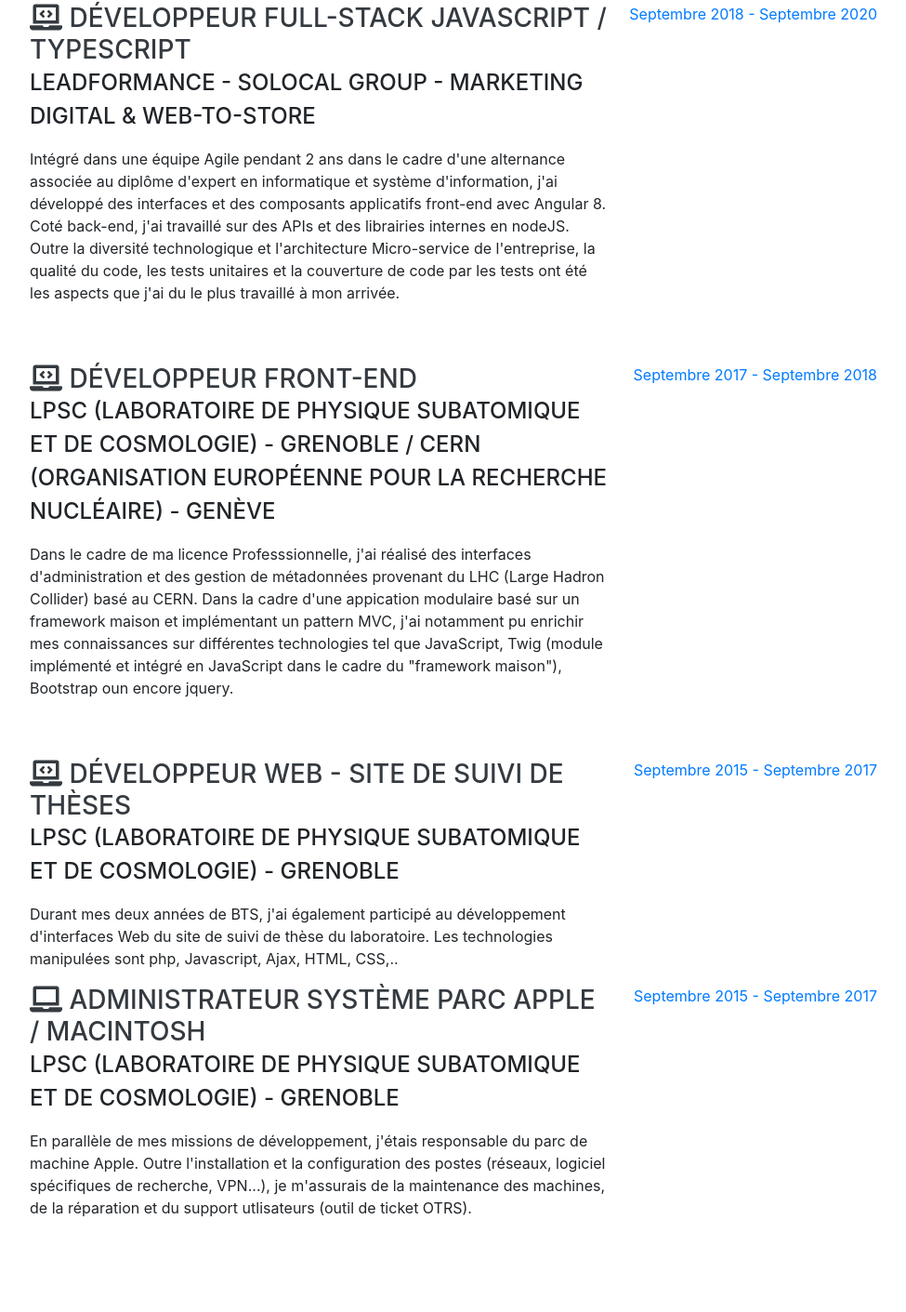
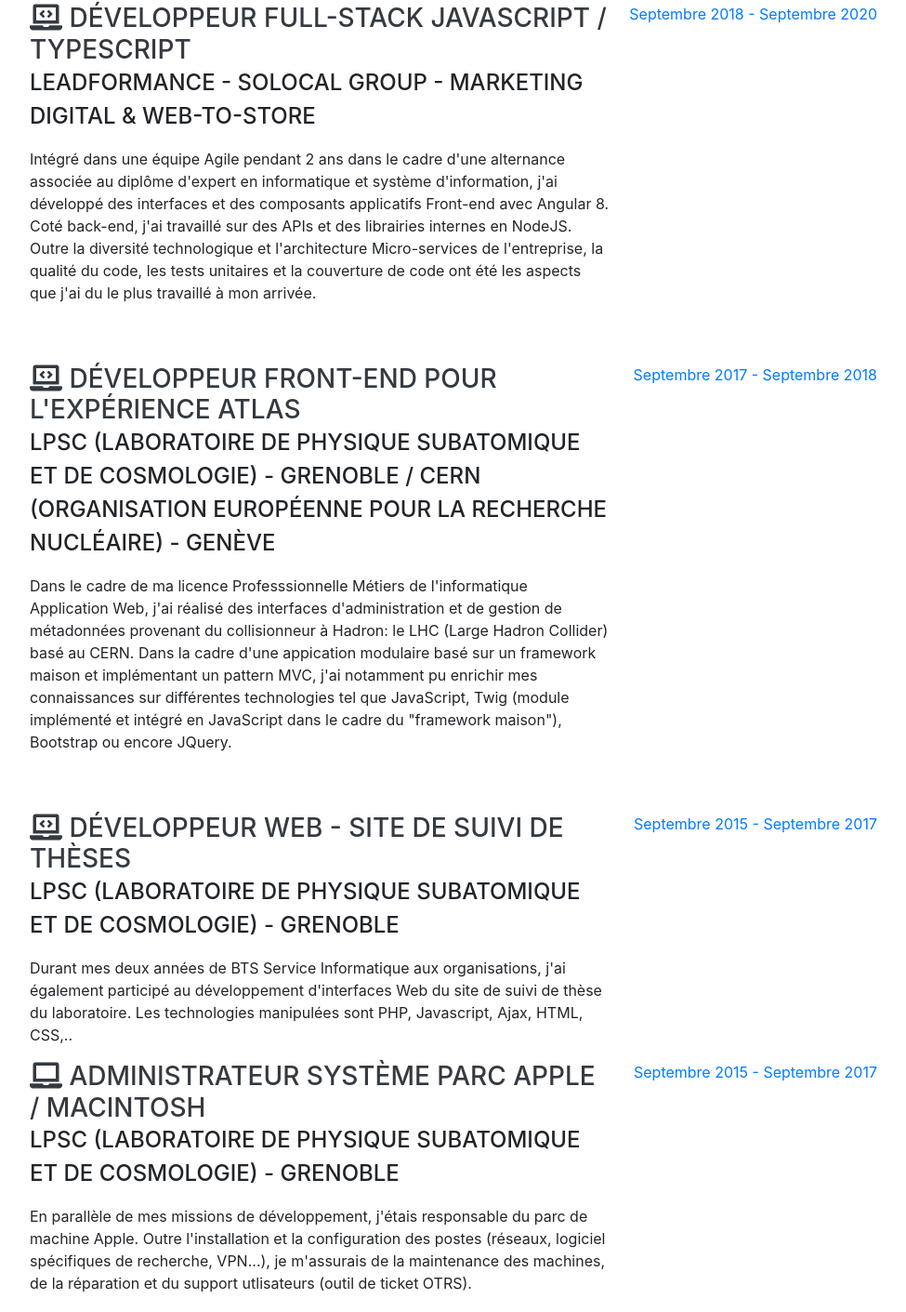
Before and after one commit to yannworkm/cv, a website with bundled scripts: page index.html in a window 1280 px wide. Shown: the part 932-2343 px from the top of the page at 93% size, without its empty margins (288-1263 px from the left). Built offline with nearby package versions, Linux system fonts and the light colour scheme; a web font is replaced by a local one.

Commit message:
thrid commit

```diff
--- a/index.html
+++ b/index.html
@@ -100,16 +100,16 @@
           </div>
           <p class="lead mb-5">
             Ayant réalisé l'intégralité de mes études en alternance, j'ai évolué
-            dans différents environnement tel que la recherche fondamentale et
-            le secteur du marketing digital. Durant ces 5 années d'alternance,
-            j'ai su montée en compétences sur différentes technologies et outils
+            dans différents domaines tel que la recherche fondamentale et le
+            secteur du marketing digital. Durant ces 5 années d'alternance, j'ai
+            su monter en compétences sur différentes technologies et outils
             (Symfony, Angular, Git, Jenkins). Grâce à des contextes Agile, j'ai
             appris des notions capitales pour un développeur: le partage,
             l'adaptation à des événements et l'amélioration continue. Le fait
-            d'avoir allier le milieu professionelle et l'enseignement supérieur
-            m'a permis d'avoir une formation plus que complète et ainsi d'avoir
-            une vision transverse et précise de la réalité et des problèmatiques
-            d'une entreprise.
+            d'avoir allier le milieu professionel et l'enseignement supérieur
+            m'a permis d'avoir une formation plus que complète et une vision
+            transverse et précise de la réalité et des problèmatiques d'une
+            entreprise.
           </p>
           <div class="social-icons">
             <a href="https://www.linkedin.com/in/yann-chauvin-937b21152/">
@@ -149,12 +149,12 @@
                 Intégré dans une équipe Agile pendant 2 ans dans le cadre d'une
                 alternance associée au diplôme d'expert en informatique et
                 système d'information, j'ai développé des interfaces et des
-                composants applicatifs front-end avec Angular 8. Coté back-end,
+                composants applicatifs Front-end avec Angular 8. Coté back-end,
                 j'ai travaillé sur des APIs et des librairies internes en
-                nodeJS. Outre la diversité technologique et l'architecture
-                Micro-service de l'entreprise, la qualité du code, les tests
-                unitaires et la couverture de code par les tests ont été les
-                aspects que j'ai du le plus travaillé à mon arrivée.
+                NodeJS. Outre la diversité technologique et l'architecture
+                Micro-services de l'entreprise, la qualité du code, les tests
+                unitaires et la couverture de code ont été les aspects que j'ai
+                du le plus travaillé à mon arrivée.
               </p>
             </div>
             <div class="resume-date text-md-right">
@@ -168,7 +168,7 @@
             <div class="resume-content">
               <h3 class="mb-0">
                 <i class="fas fa-laptop-code"></i>
-                Développeur Front-end
+                Développeur Front-end pour l'expérience ATLAS
               </h3>
               <div class="subheading mb-3">
                 LPSC (Laboratoire de Physique Subatomique et de Cosmologie) -
@@ -176,14 +176,16 @@
                 nucléaire) - Genève
               </div>
               <p>
-                Dans le cadre de ma licence Professsionnelle, j'ai réalisé des
-                interfaces d'administration et des gestion de métadonnées
-                provenant du LHC (Large Hadron Collider) basé au CERN. Dans la
-                cadre d'une appication modulaire basé sur un framework maison et
-                implémentant un pattern MVC, j'ai notamment pu enrichir mes
-                connaissances sur différentes technologies tel que JavaScript,
-                Twig (module implémenté et intégré en JavaScript dans le cadre
-                du "framework maison"), Bootstrap oun encore jquery.
+                Dans le cadre de ma licence Professsionnelle Métiers de
+                l'informatique Application Web, j'ai réalisé des interfaces
+                d'administration et de gestion de métadonnées provenant du
+                collisionneur à Hadron: le LHC (Large Hadron Collider) basé au
+                CERN. Dans la cadre d'une appication modulaire basé sur un
+                framework maison et implémentant un pattern MVC, j'ai notamment
+                pu enrichir mes connaissances sur différentes technologies tel
+                que JavaScript, Twig (module implémenté et intégré en JavaScript
+                dans le cadre du "framework maison"), Bootstrap ou encore
+                JQuery.
               </p>
             </div>
             <div class="resume-date text-md-right">
@@ -204,10 +206,10 @@
                 Grenoble
               </div>
               <p>
-                Durant mes deux années de BTS, j'ai également participé au
-                développement d'interfaces Web du site de suivi de thèse du
-                laboratoire. Les technologies manipulées sont php, Javascript,
-                Ajax, HTML, CSS,..
+                Durant mes deux années de BTS Service Informatique aux
+                organisations, j'ai également participé au développement
+                d'interfaces Web du site de suivi de thèse du laboratoire. Les
+                technologies manipulées sont PHP, Javascript, Ajax, HTML, CSS,..
               </p>
             </div>
             <div class="resume-date text-md-right">
@@ -255,6 +257,7 @@
           >
             <div class="resume-content">
               <h3 class="mb-0">
+                <i class="fas fa-certificate"></i>
                 Expert en Informatique et système d'information
               </h3>
               <div class="subheading mb-3">
@@ -272,6 +275,7 @@
           >
             <div class="resume-content">
               <h3 class="mb-0">
+                <i class="fas fa-certificate"></i>
                 Licence Professsionnelle Métiers de l'informatique - Application
                 Web (MIAW)
               </h3>
@@ -292,6 +296,7 @@
           >
             <div class="resume-content">
               <h3 class="mb-0">
+                <i class="fas fa-certificate"></i>
                 BTS Service informatique aux organisations Spécialité
                 développement logiciel
               </h3>
@@ -511,51 +516,21 @@
           </div>
           <br />
 
-          <!-- <div class="subheading mb-3">Amélioration continue</div>
+          <div class="subheading mb-3">Méthodologie</div>
           <div>
             <div class="row">
               <div class="col-sm">
-                <span class="postIt">
-                  <img
-                    class="img-fluid img-profile mx-auto mb-2"
-                    style="width: 80%!important;"
-                    src="img/postit.png"
-                    alt=""
-                  />
-                </span>
+                Kanban
               </div>
               <div class="col-sm">
-                <span class="postIt">
-                  <img
-                    class="img-fluid img-profile mx-auto mb-2"
-                    style="width: 80%!important;"
-                    src="img/postit.png"
-                    alt=""
-                  />
-                </span>
+                SCRUM
               </div>
               <div class="col-sm">
-                <span class="postIt">
-                  <img
-                    class="img-fluid img-profile mx-auto mb-2"
-                    style="width: 80%!important;"
-                    src="img/postit.png"
-                    alt=""
-                  />
-                </span>
+                Software Craftmanship
               </div>
-              <div class="col-sm">
-                <span class="postIt">
-                  <img
-                    class="img-fluid img-profile mx-auto mb-2"
-                    style="width: 80%!important;"
-                    src="img/postit.png"
-                    alt=""
-                  />
-                </span>
-              </div>
+              <div class="col-sm">Jira</div>
             </div>
-          </div>-->
+          </div>
         </div>
       </section>
 
@@ -599,7 +574,7 @@
                       Voyages futures
                     </h6>
                     <p class="card-text">
-                      Tanzanie, colombie &amp; Japon
+                      Tanzanie, Jordanie, colombie &amp; Japon
                     </p>
                   </div>
                 </div>
```
